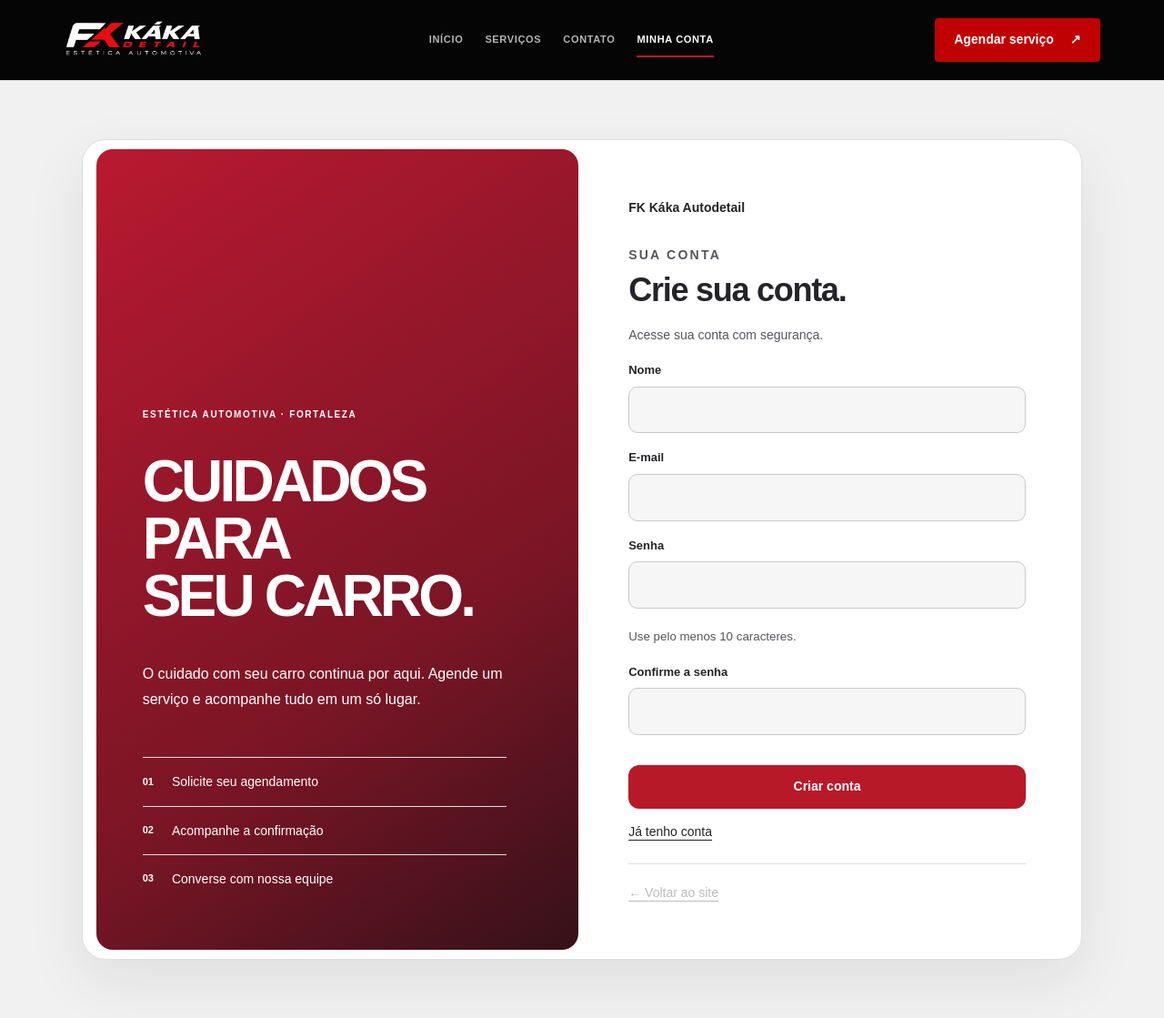
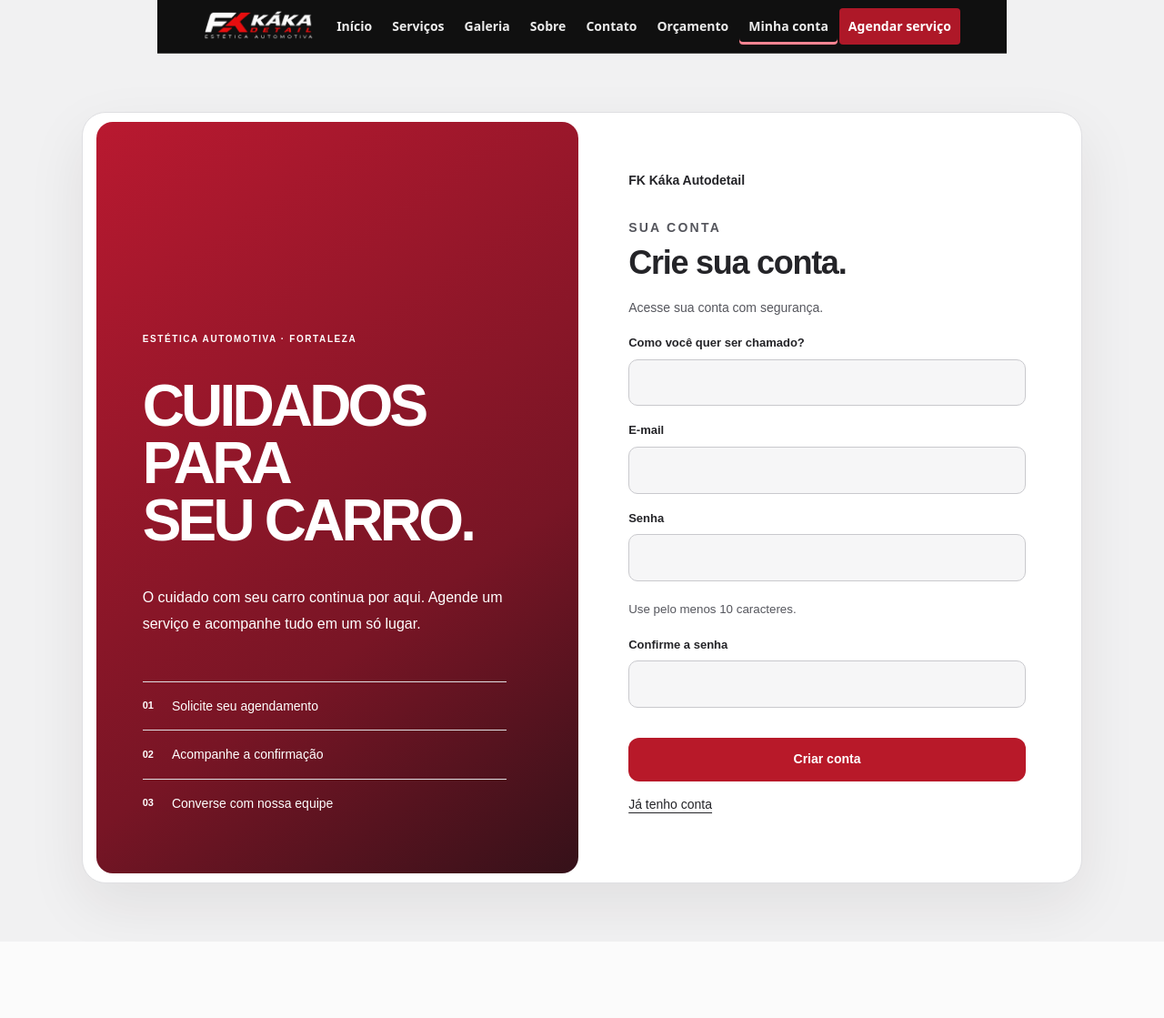
Before and after one commit to Kaka234u/triade2.0, a Flask app: page /kaka/criar-conta?next=/kaka/agendamento in a window 1280 px wide. Shown: the whole page at 91% size. After the commit the page ends 1028 px from the top, so only its background shows below. Run offline with Flask 3, Linux system fonts and the light colour scheme; the visitor is signed in with stand-in values (Sample User, id 1).

Commit message:
Unifica navegação da FK e personaliza o nome na área do cliente

```diff
--- a/kaka/templates/kaka/base.html
+++ b/kaka/templates/kaka/base.html
@@ -1,6 +1,6 @@
 {% from 'kaka/macros.html' import icon %}
-<!doctype html><html lang="pt-BR"><head><meta charset="utf-8"><meta name="viewport" content="width=device-width, initial-scale=1"><title>{{ title }}{% if title != 'FK Káka Detail' %} | FK Káka Detail{% endif %}</title><meta name="description" content="Estética e detalhamento automotivo em Fortaleza. Lavagem detalhada, polimento técnico, higienização, proteção e vitrificação."><link rel="icon" href="{{url_for('kaka.static',filename='favicon.svg')}}"><link rel="stylesheet" href="{{url_for('kaka.static',filename='css/style.css')}}"><style>.hero-art{background-image:linear-gradient(90deg,#030303,transparent),url({{business.hero_image|tojson}})!important}.page-hero::before{background-image:linear-gradient(90deg,#030303,transparent),url({{business.page_image|tojson}})!important}</style><link rel="stylesheet" href="{{url_for('kaka.static',filename='css/experience.css')}}"><link rel="preconnect" href="https://images.pexels.com">{% block head %}{% endblock %}<meta name="brand-csrf" content="{{brand_csrf()}}"></head><body><a class="skip-link" href="#conteudo">Pular para o conteúdo</a>
-<header class="site-header" id="siteHeader"><a href="{{url_for('kaka.home')}}" class="header-brand"><span class="brand"><img src="{{url_for('kaka.static',filename='images/fk-kaka-logo.png')}}" alt="FK Káka Detail — Estética Automotiva"></span></a><nav aria-label="Navegação principal">{% for endpoint,label in [('kaka.home','Início'),('kaka.services_page','Serviços'),('kaka.gallery','Galeria'),('kaka.about','Sobre'),('kaka.contact','Contato'),('kaka_portal.index','Meus serviços' if brand_user('kaka') else 'Minha conta')] %}<a class="{% if request.endpoint == endpoint %}active{% endif %}" href="{{url_for(endpoint)}}">{{label}}</a>{% endfor %}</nav><a href="{{url_for('kaka.quote')}}" class="header-cta">Orçamento {{icon('arrow')}}</a><button class="menu-button" id="menuButton" type="button" aria-label="Abrir menu" aria-expanded="false" aria-controls="mobileMenu">{{icon('menu')}}</button><div class="mobile-menu" id="mobileMenu" hidden><nav>{% for endpoint,label in [('kaka.home','Início'),('kaka.services_page','Serviços'),('kaka.gallery','Galeria'),('kaka.about','Sobre'),('kaka.contact','Contato'),('kaka_portal.index','Meus serviços' if brand_user('kaka') else 'Minha conta'),('kaka.quote','Orçamento'),('kaka.booking','Agendamento')] %}<a href="{{url_for(endpoint)}}"><span>0{{loop.index}}</span>{{label}}</a>{% endfor %}</nav></div></header>
+<!doctype html><html lang="pt-BR"><head><meta charset="utf-8"><meta name="viewport" content="width=device-width, initial-scale=1"><title>{{ title }}{% if title != 'FK Káka Detail' %} | FK Káka Detail{% endif %}</title><meta name="description" content="Estética e detalhamento automotivo em Fortaleza. Lavagem detalhada, polimento técnico, higienização, proteção e vitrificação."><link rel="icon" href="{{url_for('kaka.static',filename='favicon.svg')}}"><link rel="stylesheet" href="{{url_for('kaka.static',filename='css/style.css')}}"><style>.hero-art{background-image:linear-gradient(90deg,#030303,transparent),url({{business.hero_image|tojson}})!important}.page-hero::before{background-image:linear-gradient(90deg,#030303,transparent),url({{business.page_image|tojson}})!important}</style><link rel="stylesheet" href="{{url_for('kaka.static',filename='css/experience.css')}}"><link rel="preconnect" href="https://images.pexels.com">{% block head %}{% endblock %}<meta name="brand-csrf" content="{{brand_csrf()}}"><link rel="stylesheet" href="{{url_for('static',filename='fk-customer-nav.css')}}"></head><body><a class="skip-link" href="#conteudo">Pular para o conteúdo</a>
+{% include 'shared/fk_customer_header.html' %}
 {% block content %}{% endblock %}
 <footer class="site-footer"><div class="footer-top"><div><span class="brand"><img src="{{url_for('kaka.static',filename='images/fk-kaka-logo.png')}}" alt="FK Káka Detail"></span><p>Estética e detalhamento automotivo em Fortaleza, Ceará.</p></div><div><span>Navegação</span><a href="{{url_for('kaka.services_page')}}">Serviços</a><a href="{{url_for('kaka.gallery')}}">Galeria</a><a href="{{url_for('kaka.about')}}">Sobre</a><a href="{{url_for('kaka.faq')}}">FAQ</a></div><div><span>Contato</span><a href="tel:+{{business.whatsapp_number}}">{{business.phone}}</a><a href="mailto:{{business.email}}">{{business.email}}</a><a href="{{business.instagram_url}}" target="_blank" rel="noreferrer">{{business.instagram_label}}</a></div><div><span>Atendimento</span><p>{{business.address_line}}</p><p>{{business.district_city}}</p><p>Seg–sex: {{business.weekday_hours}}</p><p>Sáb–dom: {{business.weekend_hours}}</p><a href="{{url_for('kaka_accounts.admin_login')}}">Administração</a><a href="/shared-static/Triade.exe" download="Triade.exe">Baixar para Windows</a></div><div><span>Legal</span><a href="{{url_for('kaka.policy',kind='privacidade')}}">Privacidade</a><a href="{{url_for('kaka.policy',kind='agendamento')}}">Agendamento</a><a href="{{url_for('kaka.policy',kind='cancelamento')}}">Cancelamento</a></div></div><div class="footer-bottom"><p>© 2026 FK KÁKA DETAIL</p><p>Projeto acadêmico • Imagens ilustrativas: Pexels</p></div></footer>
 <a href="{{whatsapp_url()}}" class="whatsapp-float" target="_blank" rel="noreferrer" aria-label="Conversar no WhatsApp">{{icon('message')}}<span>WhatsApp</span></a>
--- a/kaka/templates/kaka/booking.html
+++ b/kaka/templates/kaka/booking.html
@@ -3,7 +3,7 @@
 <div class="wizard-step" data-step="2" hidden><p class="step-count">Etapa 02 / 07</p><h2>Qual é o veículo?</h2><label class="field"><span>Marca, modelo e ano quando souber *</span><input maxlength="160" data-field="vehicle" placeholder="Ex.: BMW 320i 2022"></label><label class="field"><span>Observações</span><textarea data-field="notes" maxlength="1200" rows="4" placeholder="Conte o que precisa de atenção."></textarea></label></div>
 <div class="wizard-step" data-step="3" hidden><p class="step-count">Etapa 03 / 07</p><h2>Qual data você prefere?</h2><p>Esta é uma preferência. A data só será reservada após a confirmação da equipe.</p><label class="field"><span>Data de preferência *</span><input type="date" min="{{today}}" data-field="preferredDate"></label></div>
 <div class="wizard-step" data-step="4" hidden><p class="step-count">Etapa 04 / 07</p><h2>Qual período funciona melhor?</h2><div class="choice-grid periods" id="periodChoices"></div><div class="integration-note">{{icon('calendar')}}<p><b>Horário de atendimento</b> Segunda a sexta, das 16h40 às 22h30. Sábados e domingos, das 7h30 às 21h. A equipe confirma o horário exato pelo WhatsApp.</p></div></div>
-<div class="wizard-step" data-step="5" hidden><p class="step-count">Etapa 05 / 07</p><h2>Como podemos falar com você?</h2><label class="field"><span>Nome *</span><input data-field="name" autocomplete="name" maxlength="120" value="{{brand_user('kaka').name}}"></label><label class="field"><span>WhatsApp com DDD *</span><input type="tel" maxlength="20" data-field="phone" inputmode="tel" autocomplete="tel" placeholder="(85) 99999-9999"></label><label class="honeypot" aria-hidden="true"><span>Empresa</span><input data-field="company" tabindex="-1"></label></div>
+<div class="wizard-step" data-step="5" hidden><p class="step-count">Etapa 05 / 07</p><h2>Como podemos falar com você?</h2><label class="field"><span>Nome *</span><input data-field="name" autocomplete="name" maxlength="120" value="{{fk_customer_name()}}"></label><label class="field"><span>WhatsApp com DDD *</span><input type="tel" maxlength="20" data-field="phone" inputmode="tel" autocomplete="tel" placeholder="(85) 99999-9999"></label><label class="honeypot" aria-hidden="true"><span>Empresa</span><input data-field="company" tabindex="-1"></label></div>
 <div class="wizard-step" data-step="6" hidden><p class="step-count">Etapa 06 / 07</p><h2>Revise a solicitação.</h2><dl class="booking-review" id="bookingReview"></dl><p class="review-warning">Ao enviar, você solicita uma confirmação. O horário ainda não fica reservado automaticamente.</p></div>
 <div class="wizard-step booking-success" data-step="7" hidden>{{icon('check')}}<p class="step-count">Etapa 07 / 07</p><h2>Solicitação recebida.</h2><p>Seu identificador é <strong id="bookingId"></strong>. A equipe precisa confirmar disponibilidade, prazo e valor.</p><a class="button button-red" href="{{url_for('kaka_portal.index')}}">Acompanhar no meu painel</a><a class="button button-outline" id="bookingWhatsapp" target="_blank" rel="noreferrer">Confirmar conversa no WhatsApp {{icon('message')}}</a></div>
 <div class="wizard-controls" id="wizardControls"><button type="button" class="back-button" id="bookingBack" disabled>Voltar</button><button type="button" class="button button-red" id="bookingNext">Continuar {{icon('arrow')}}</button></div><p class="form-status error" id="bookingError" role="alert"></p></div></div></section></main>{% endblock %}
--- /dev/null
+++ b/static/fk-customer-nav.css
@@ -0,0 +1,30 @@
+.fk-customer-header {
+  position: sticky;
+  top: 0;
+  z-index: 110;
+  background: #101010;
+  border-bottom: 1px solid #454545;
+  display: flex;
+  align-items: center;
+  justify-content: space-between;
+  gap: 12px;
+  padding: 8px clamp(12px, 4vw, 64px);
+}
+.fk-customer-header img { display: block; object-fit: contain; width: 124px; height: 42px; }
+.fk-customer-header nav { display: flex; align-items: center; flex-wrap: wrap; gap: 2px; }
+.fk-customer-header nav a {
+  display: grid; place-items: center; padding: 8px 10px; min-height: 40px;
+  box-sizing: border-box; color: #ececec; font: 600 14px/1.2 system-ui,sans-serif;
+  text-align: center; text-decoration: none; border-radius: 4px;
+}
+.fk-customer-header nav a:last-child { background: #ae1828; color: white; }
+.fk-customer-header nav a:hover, .fk-customer-header nav a:focus-visible { background: #48232a; color: white; }
+.fk-customer-header nav a[aria-current] { box-shadow: inset 0 -3px #ff8592; }
+@media (max-width: 840px) {
+  .fk-customer-header { flex-direction: column; align-items: stretch; gap: 2px; padding: 4px 8px; }
+  .fk-customer-header > a { align-self: flex-start; }
+  .fk-customer-header img { width: 94px; height: 28px; }
+  .fk-customer-header nav { display: grid; grid-template-columns: repeat(4,minmax(0,1fr)); }
+  .fk-customer-header nav a { padding: 4px; font-size: 13px; }
+}
+@media (max-height: 480px) { .fk-customer-header { position: relative; } }
--- a/templates/accounts/form.html
+++ b/templates/accounts/form.html
@@ -18,9 +18,9 @@
   ::view-transition-group(fk-intro) { z-index: 2; }
 }
 </style>
-{% endif %}</head>
+{% endif %}{% if brand=='kaka' and mode!='admin' %}<link rel="stylesheet" href="{{url_for('static',filename='fk-customer-nav.css')}}">{% endif %}</head>
 <body class="auth-page {{brand}}">
-{% if brand=='kaka' %}{% include 'shared/kaka_header.html' %}{% endif %}
+{% if brand=='kaka' %}{% if mode=='admin' %}{% include 'shared/kaka_header.html' %}{% else %}{% include 'shared/fk_customer_header.html' %}{% endif %}{% endif %}
 <div class="auth-shell">
 {% if brand=='kaka' %}<section class="auth-intro" aria-label="FK Káka Autodetail">
 <p class="eyebrow">ESTÉTICA AUTOMOTIVA · FORTALEZA</p>
@@ -33,8 +33,8 @@
 {% if error %}<p class="notice error" role="alert">{{error}}</p>{% endif %}{% if request.args.get('created') %}<p class="notice">Conta criada. Entre com seu e-mail e senha.</p>{% endif %}
 {% if mode=='account' %}<p>Você está conectado à {{brand_name}} com {{user.email}}.</p><a class="button" href="{{url_for('kaka.booking') if brand=='kaka' else url_for('sectest.page',filename='cadastro.html')}}">{{'Solicitar agendamento' if brand=='kaka' else 'Solicitar diagnóstico'}}</a><form method="post" action="{{url_for(brand ~ '_accounts.logout')}}"><input type="hidden" name="csrf_token" value="{{brand_csrf()}}"><button class="secondary">Sair da conta</button></form>
 {% else %}<p>{{'Entre com a conta administrativa criada pelo responsável pelo site.' if mode=='admin' else 'Acesse sua conta com segurança.'}}</p><form method="post"><input type="hidden" name="csrf_token" value="{{brand_csrf()}}">
-{% if mode=='register' %}<label>Nome<input name="name" required maxlength="120" autocomplete="name" value="{{request.form.get('name','')}}"></label>{% endif %}
+{% if mode=='register' %}<label>{{"Como você quer ser chamado?" if brand=="kaka" else "Nome"}}<input name="name" required maxlength="120" autocomplete="name" value="{{request.form.get('name','')}}"></label>{% endif %}
 <label>E-mail<input type="email" name="email" required maxlength="254" autocomplete="username" value="{{request.form.get('email','')}}"></label><label>Senha<input type="password" name="password" required {{'minlength=10' if mode=='register'}} maxlength="256" autocomplete="{{'new-password' if mode=='register' else 'current-password'}}"></label>
 {% if mode=='register' %}<small>Use pelo menos 10 caracteres.</small><label>Confirme a senha<input type="password" name="confirm_password" required minlength="10" maxlength="256" autocomplete="new-password"></label>{% endif %}<button>{{'Criar conta' if mode=='register' else 'Entrar'}}</button></form>
 {% if mode!='admin' %}<p><a href="{{url_for(brand ~ '_accounts.' ~ ('login' if mode=='register' else 'register'), **({'next': request.args.get('next')} if brand=='kaka' and request.args.get('next') else {}))}}">{{'Já tenho conta' if mode=='register' else 'Criar minha conta'}}</a></p>{% endif %}{% endif %}
-<a class="back" href="{{url_for(brand ~ ('.home' if brand=='kaka' else '.index'))}}">← Voltar ao site</a></main></div></body></html>
+{% if brand!='kaka' or mode=='admin' %}<a class="back" href="{{url_for(brand ~ ('.home' if brand=='kaka' else '.index'))}}">← Voltar ao site</a>{% endif %}</main></div></body></html>
--- /dev/null
+++ b/templates/shared/fk_customer_header.html
@@ -0,0 +1,19 @@
+{% set customer = brand_user('kaka') %}
+{% set links = [
+  ('kaka.home','Início'), ('kaka.services_page','Serviços'), ('kaka.gallery','Galeria'),
+  ('kaka.about','Sobre'), ('kaka.contact','Contato'), ('kaka.quote','Orçamento'),
+  ('kaka_portal.index' if customer else 'kaka_accounts.login','Meus serviços' if customer else 'Minha conta'),
+  ('kaka.booking','Agendar serviço')
+] %}
+<header class="fk-customer-header">
+  <a href="{{ url_for('kaka.home') }}" aria-label="FK Kaká Autodetail — início">
+    <img src="{{ url_for('kaka.static', filename='images/fk-kaka-logo.png') }}" alt="FK Kaká Autodetail" width="124" height="42">
+  </a>
+  <nav aria-label="Navegação principal">
+    {% for endpoint, label in links %}
+      <a href="{{ url_for(endpoint) }}"{% if request.endpoint == endpoint or
+        (endpoint == 'kaka_portal.index' and request.endpoint == 'kaka_portal.detail') or
+        (endpoint == 'kaka_accounts.login' and request.endpoint == 'kaka_accounts.register') %} aria-current="page"{% endif %}>{{ label }}</a>
+    {% endfor %}
+  </nav>
+</header>
```
Also changed, not shown: accounts.py (+26 -1 lines), templates/portal_clients/base.html (+16 -5 lines).
